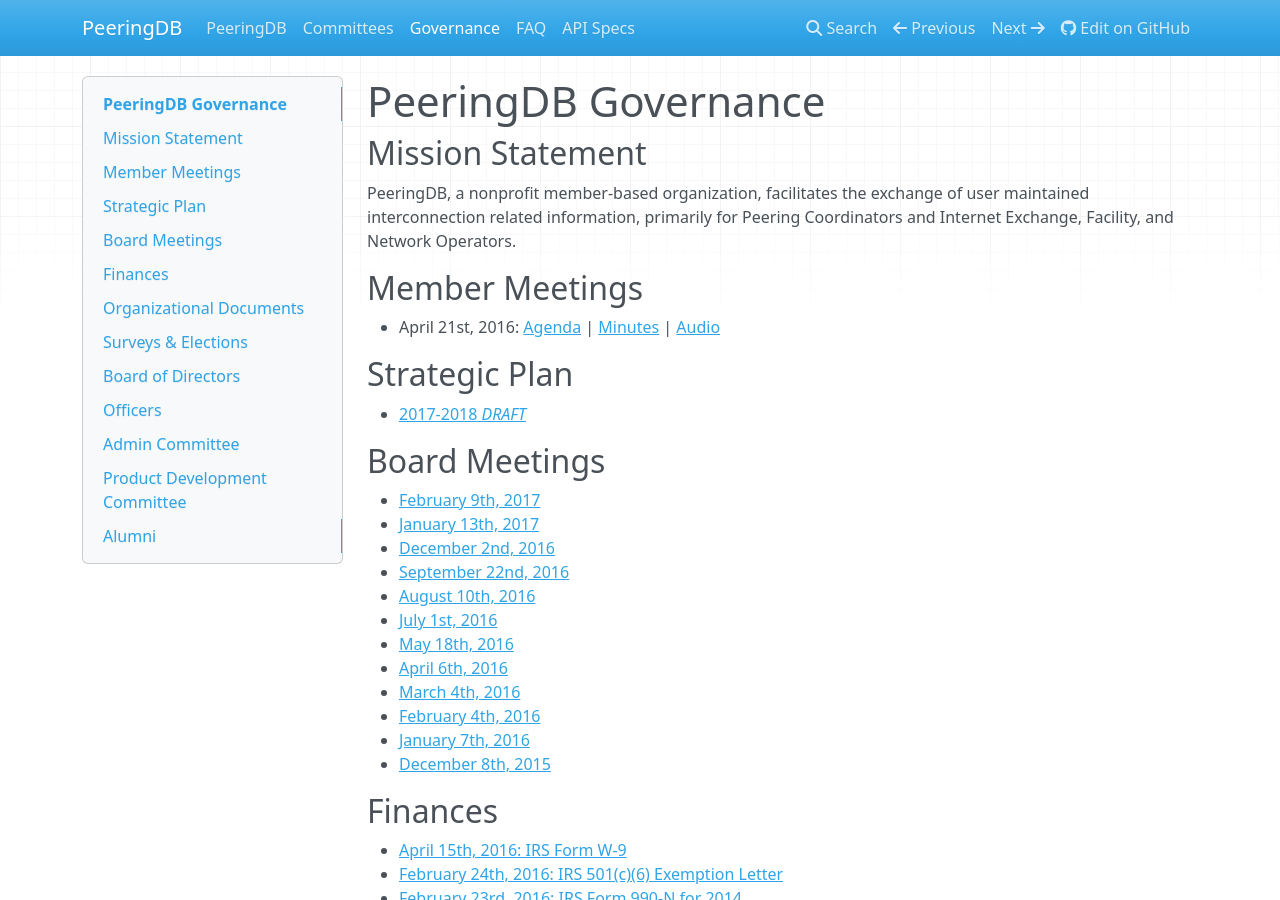
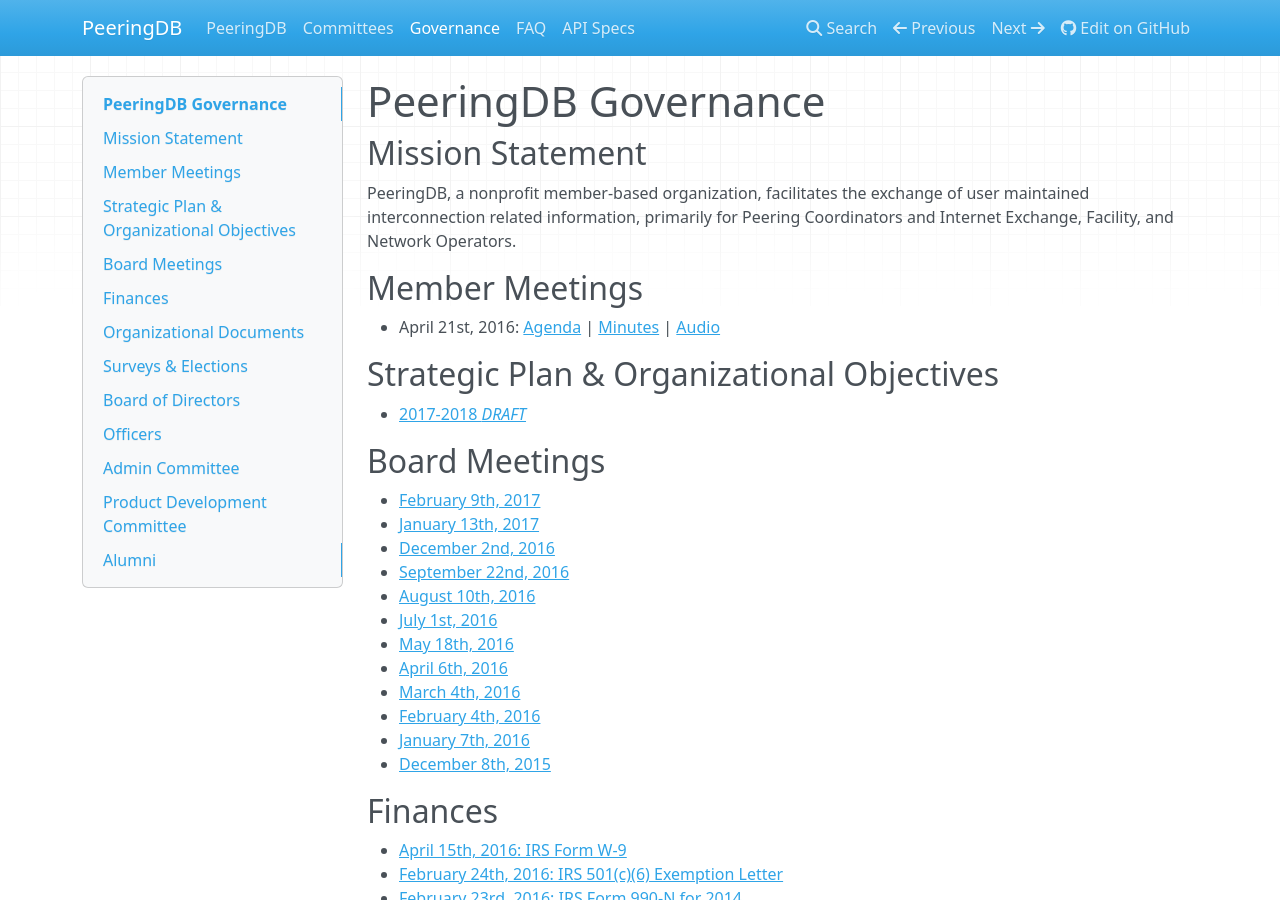
Before and after one commit to peeringdb/docs, an MkDocs documentation site: the page built from docs/gov.md, in a window 1280 px wide and 900 px high. Built offline with MkDocs 1.6.1, drawn with Linux system fonts in a browser that asks for light colours; nearby versions of some CDN libraries; old or Windows-style settings are respelled for this version of MkDocs.

Commit message:
add Organizational Objectives

```diff
--- a/docs/gov.md
+++ b/docs/gov.md
@@ -9,7 +9,7 @@
 
 - April 21st, 2016: [Agenda](gov/legaldocs/2016-04-21_PeeringDB_Member_Meeting_Agenda.txt) | [Minutes](gov/legaldocs/2016-04-21_PeeringDB_Member_Meeting_Minutes.pdf) | [Audio](gov/legaldocs/2016-04-21_PeeringDB_Member_Meeting_Audio.mp3)
 
-## Strategic Plan
+## Strategic Plan & Organizational Objectives
 
 - [2017-2018 *DRAFT*](gov/misc/2017-02-09-PeeringDB_Strategic_Plan_2017-2018-DRAFT.pdf)
 
```
